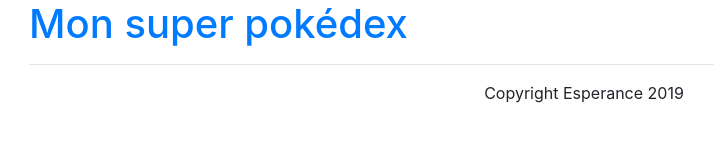
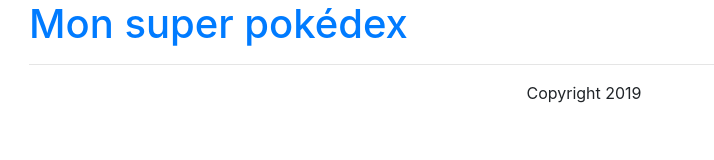
Before and after one commit to Ngrincourt/PokedexJS, a website: page views/layout.html in a window 1280 px wide. Shown: the whole page, without its empty margins (56-770 px from the left). Drawn offline with nearby package versions, Linux system fonts and the light colour scheme; files that its build step writes are made by us from their sources.

Commit message:
Add Readme

```diff
--- a/views/layout.html
+++ b/views/layout.html
@@ -14,7 +14,7 @@
         <hr>
 
         <div class="text-center">
-            Copyright Esperance 2019
+            Copyright 2019
         </div>
     </div>
     </body>
```
Also changed, not shown: README.md, 1 other file.
